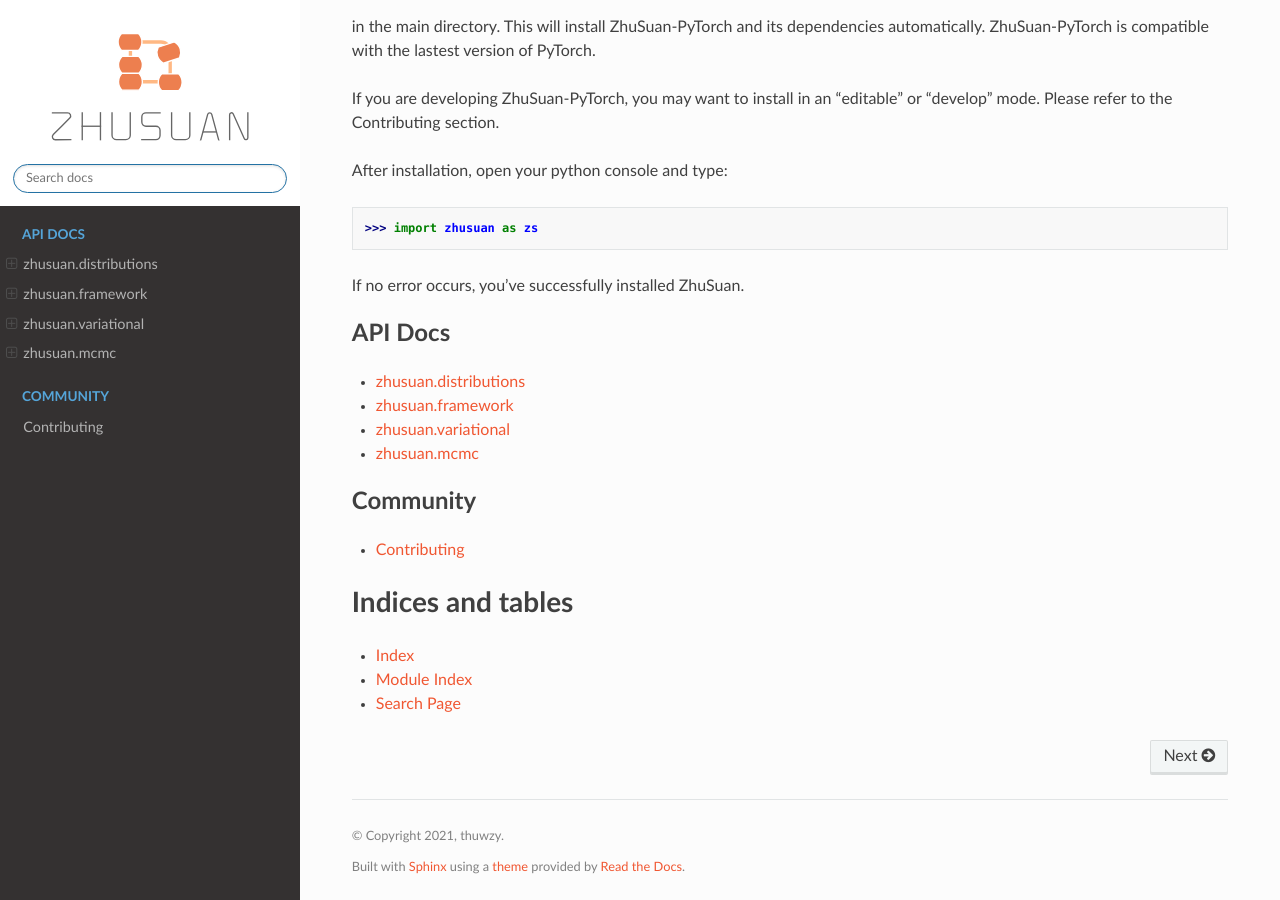
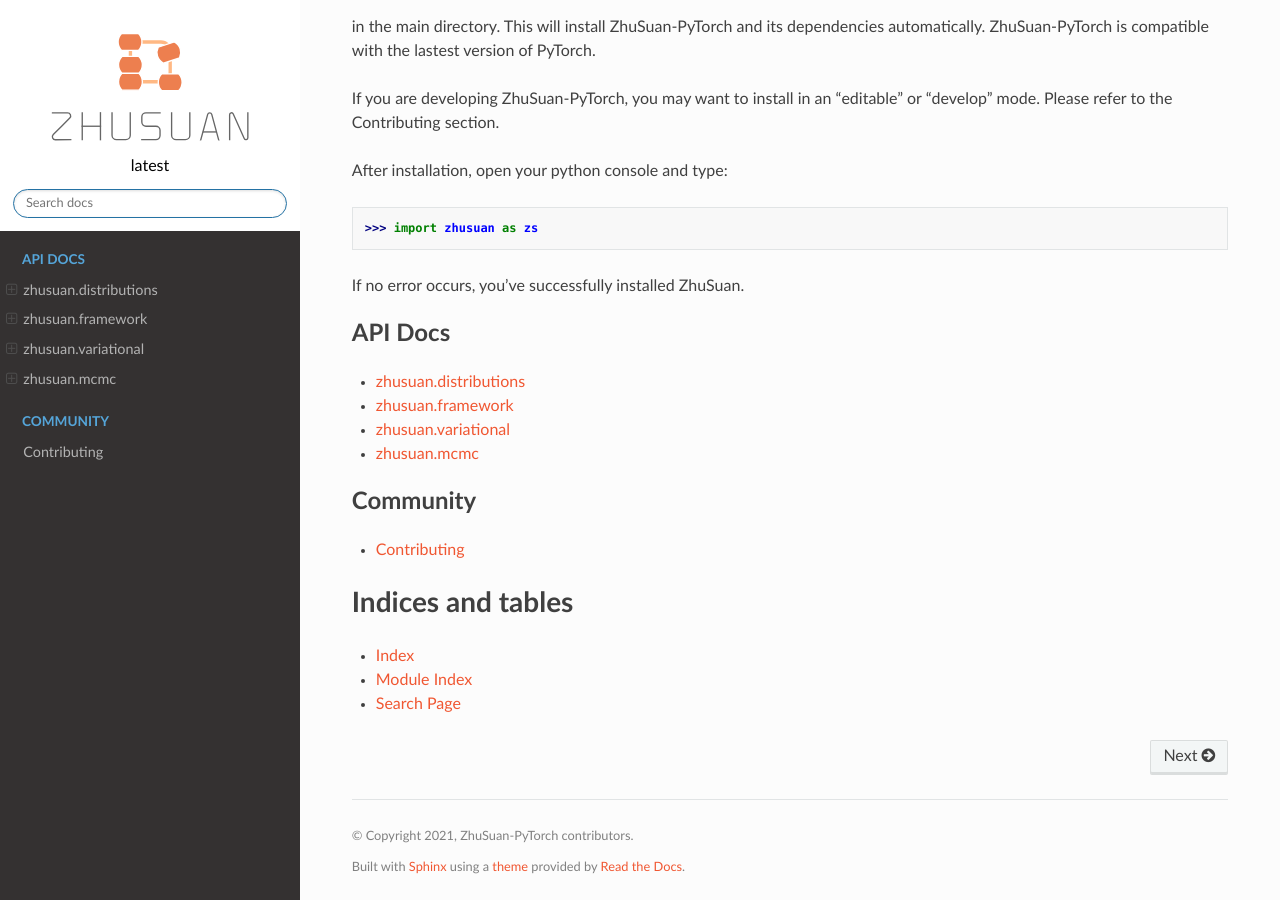
Before and after one commit to thuwzy/ZhuSuan-PyTorch, a Sphinx documentation site: the page built from docs/index.rst, in a window 1280 px wide and 900 px high, scrolled down 815 px. Built offline with Sphinx 7.4.7 and the Read the Docs theme 2.0.0, drawn with Linux system fonts in a browser that asks for light colours; pages that are not in the unit, such as notebooks, are missing from menus; some of the changed lines change nothing that is shown.

Commit message:
renew docs

```diff
--- a/docs/conf.py
+++ b/docs/conf.py
@@ -41,10 +41,37 @@
               'sphinxcontrib.bibtex',
               'sphinx.ext.intersphinx']
 
+mathjax_path = 'https://cdnjs.cloudflare.com/ajax/libs/mathjax/2.7.3/MathJax.js?config=TeX-AMS-MML_HTMLorMML'
+
 bibtex_bibfiles = ['refs.bib']
 
 # Add any paths that contain templates here, relative to this directory.
 templates_path = ['_templates']
+
+# The suffix(es) of source filenames.
+# You can specify multiple suffix as a list of string:
+#
+# source_suffix = ['.rst', '.md']
+source_suffix = '.rst'
+
+
+# The master toctree document.
+master_doc = 'index'
+
+# General information about the project.
+project = u'ZhuSuan'
+copyright = u'2021, ZhuSuan-PyTorch contributors'
+author = u'ZhuSuan contributors'
+
+# The version info for the project you're documenting, acts as replacement for
+# |version| and |release|, also used in various other places throughout the
+# built documents.
+#
+# The short X.Y version.
+version = 'latest'#zhusuan.__version__[:-2]
+# The full version, including alpha/beta/rc tags.
+release = zhusuan.__version__
+
 
 # The language for content autogenerated by Sphinx. Refer to documentation
 # for a list of supported languages.
@@ -58,6 +85,10 @@
 # This pattern also affects html_static_path and html_extra_path.
 exclude_patterns = ['_build', 'Thumbs.db', '.DS_Store']
 
+
+# If true, `todo` and `todoList` produce output, else they produce nothing.
+todo_include_todos = False
+add_module_names = False
 
 # -- Options for HTML output ----------------------------------------------
 
@@ -96,3 +127,60 @@
 
 def setup(app):
     app.add_css_file("css/style.css")
+
+
+# -- Options for HTMLHelp output ------------------------------------------
+
+# Output file base name for HTML help builder.
+htmlhelp_basename = 'ZhuSuandoc'
+
+
+# -- Options for LaTeX output ---------------------------------------------
+
+latex_elements = {
+    # The paper size ('letterpaper' or 'a4paper').
+    #
+    # 'papersize': 'letterpaper',
+
+    # The font size ('10pt', '11pt' or '12pt').
+    #
+    # 'pointsize': '10pt',
+
+    # Additional stuff for the LaTeX preamble.
+    #
+    # 'preamble': '',
+
+    # Latex figure (float) alignment
+    #
+    # 'figure_align': 'htbp',
+}
+
+# Grouping the document tree into LaTeX files. List of tuples
+# (source start file, target name, title,
+#  author, documentclass [howto, manual, or own class]).
+latex_documents = [
+    (master_doc, 'ZhuSuan.tex', u'ZhuSuan Documentation',
+     u'ZhuSuan contributors', 'manual'),
+]
+
+
+# -- Options for manual page output ---------------------------------------
+
+# One entry per manual page. List of tuples
+# (source start file, name, description, authors, manual section).
+man_pages = [
+    (master_doc, 'zhusuan', u'ZhuSuan Documentation',
+     [author], 1)
+]
+
+
+# -- Options for Texinfo output -------------------------------------------
+
+# Grouping the document tree into Texinfo files. List of tuples
+# (source start file, target name, title, author,
+#  dir menu entry, description, category)
+texinfo_documents = [
+    (master_doc, 'ZhuSuan', u'ZhuSuan Documentation',
+     author, 'ZhuSuan', 'A Library for Generative Models',
+     'Miscellaneous'),
+]
```
